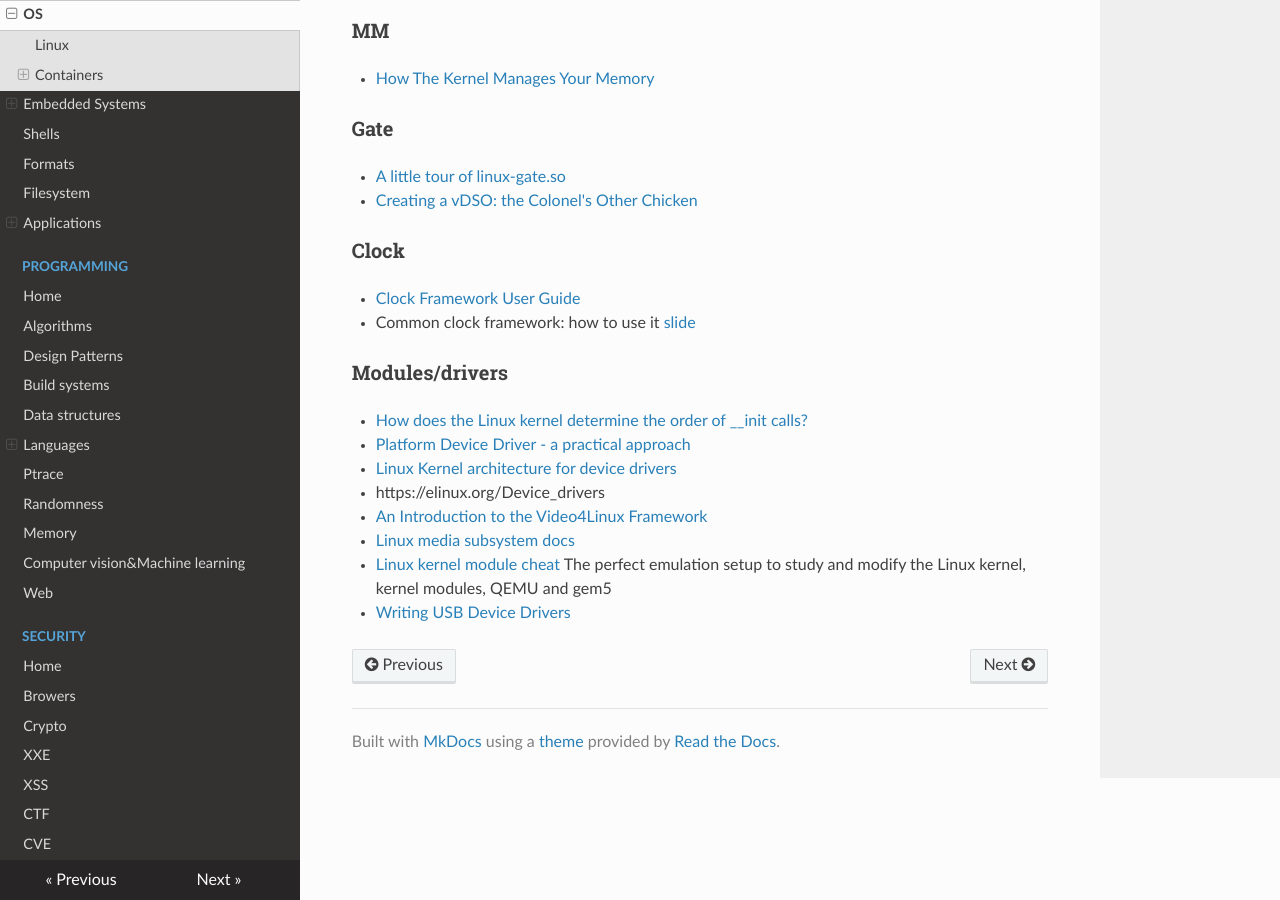
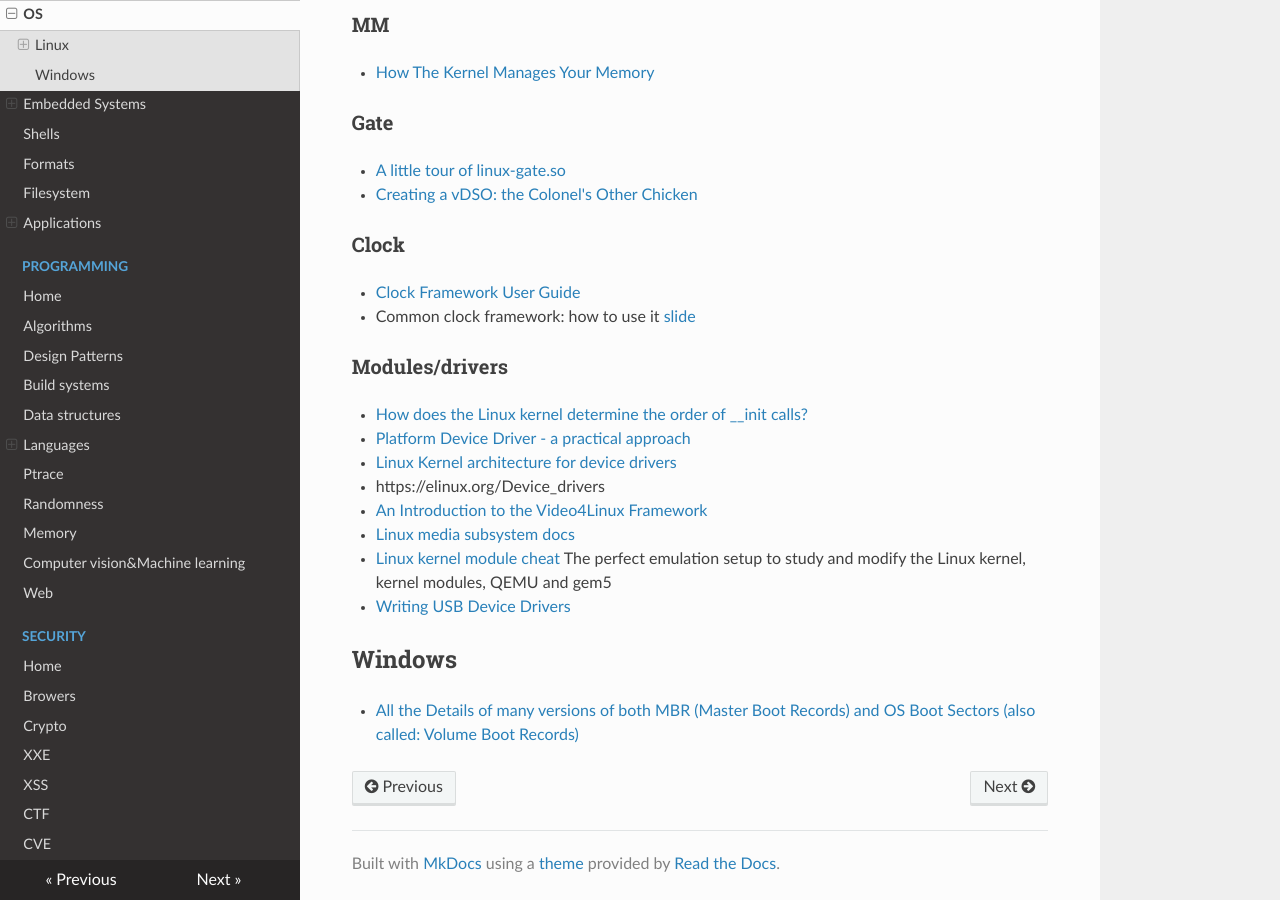
Before and after one commit to gipi/low-level, an MkDocs documentation site: the page built from docs/os/index.md, in a window 1280 px wide and 900 px high, scrolled down 1444 px. Built offline with MkDocs 1.6.1, drawn with Linux system fonts in a browser that asks for light colours; nearby versions of some CDN libraries; old or Windows-style settings are respelled for this version of MkDocs.

Commit message:
Update index.md

```diff
--- a/docs/os/index.md
+++ b/docs/os/index.md
@@ -38,7 +38,7 @@
  - [Eleven syscalls that suck](https://www.cloudatomiclab.com/antisyscall/)
  - [Eleven syscalls that rock the world](https://www.cloudatomiclab.com/prosyscall/)
 
-## Containers
+### Containers
 
  - [What even is a container: namespaces and cgroups](https://jvns.ca/blog/2016/10/10/what-even-is-a-container/)
  - [p8952/bocker](https://github.com/p8952/bocker) Docker implemented in around 100 lines of bash
@@ -73,3 +73,7 @@
  - [Linux media subsystem docs](https://linuxtv.org/downloads/v4l-dvb-apis/index.html)
  - [Linux kernel module cheat](https://github.com/cirosantilli/linux-kernel-module-cheat) The perfect emulation setup to study and modify the Linux kernel, kernel modules, QEMU and gem5
  - [Writing USB Device Drivers](https://www.kernel.org/doc/html/v4.15/driver-api/usb/writing_usb_driver.html)
+
+## Windows
+
+ - [All the Details of many versions of both MBR (Master Boot Records) and OS Boot Sectors (also called: Volume Boot Records)](https://thestarman.pcministry.com/asm/mbr/index.html)
```
